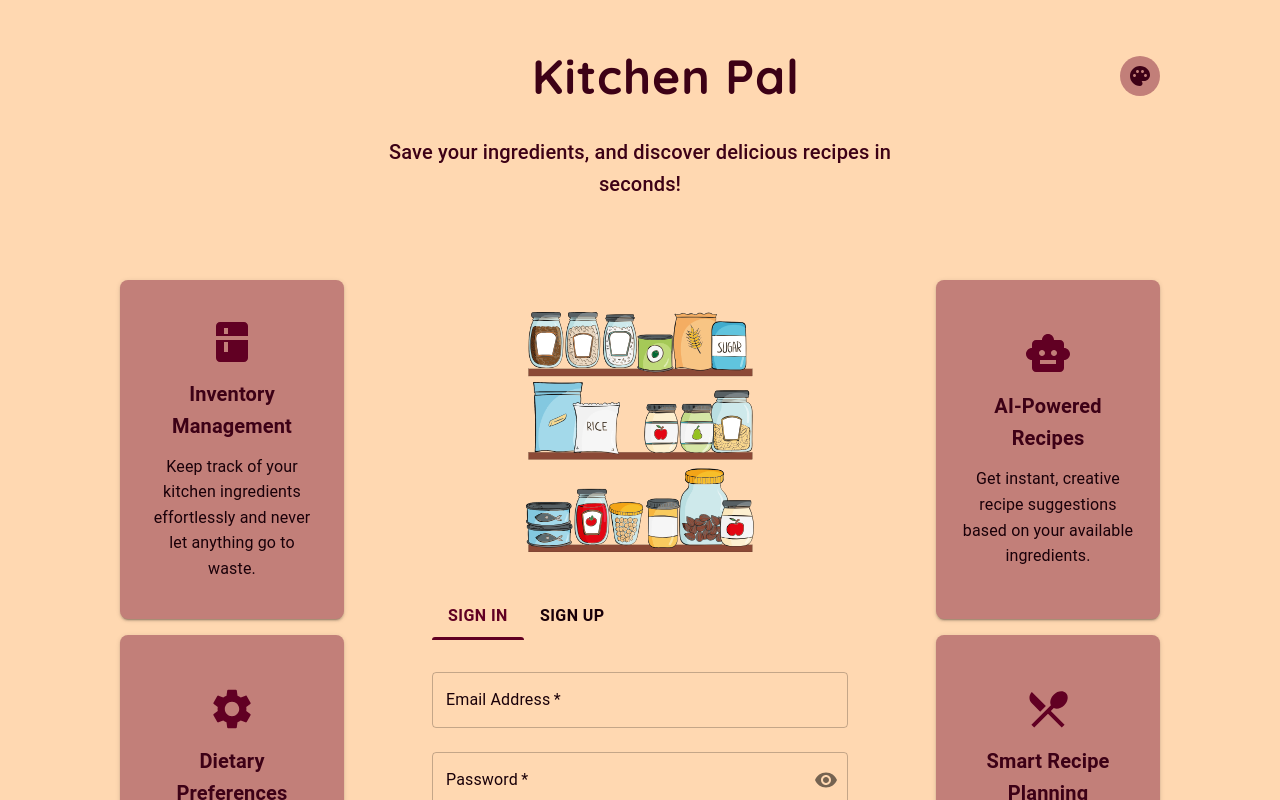
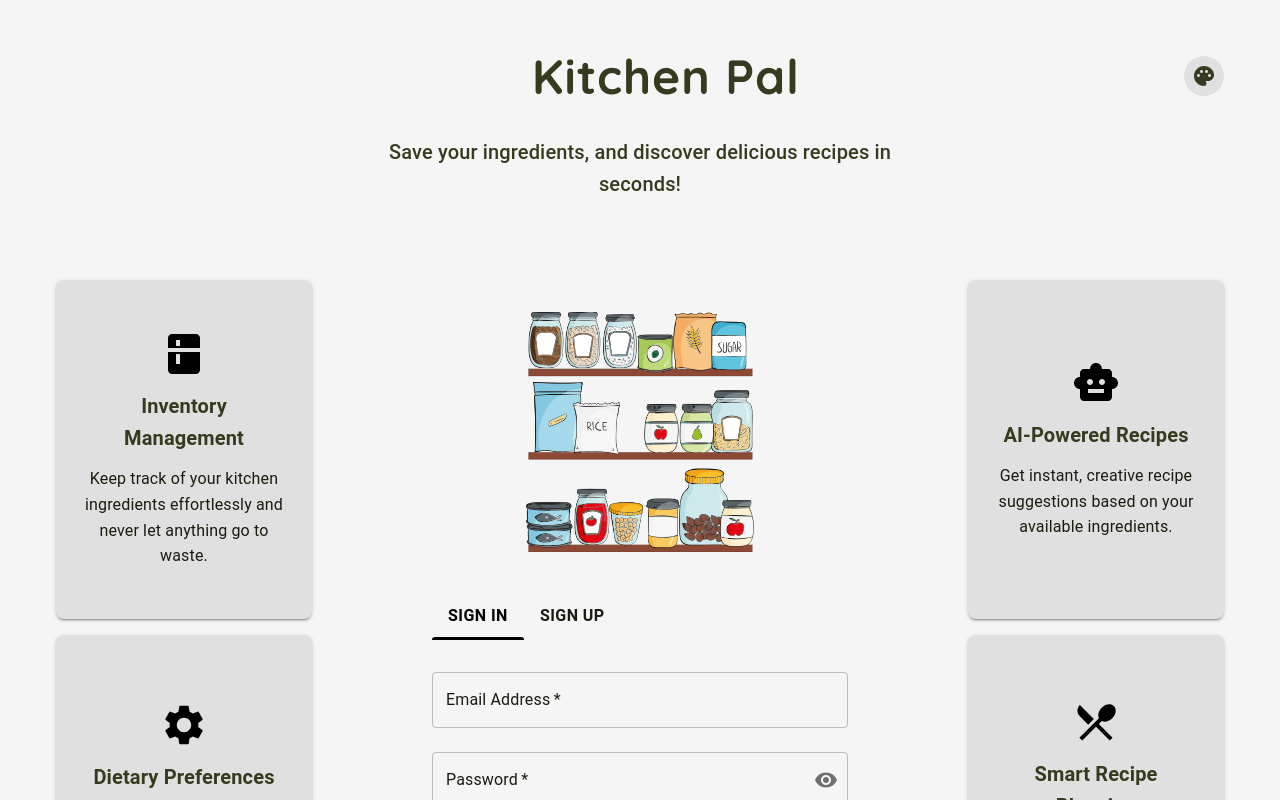
Before and after one commit to highflyer910/kitchenpal, a Next.js app: page / in a window 1280 px wide. Shown: the top 800 px of the page. Built offline with nearby package versions, Linux system fonts and the light colour scheme; no server answers.

Commit message:
fixed local storage issues

```diff
--- a/app/ThemeContext.js
+++ b/app/ThemeContext.js
@@ -1,4 +1,5 @@
 import React, { createContext, useState, useContext, useEffect } from 'react';
+import { createTheme } from '@mui/material/styles';
 import theme1 from './theme1';
 import theme2 from './theme2';
 import theme3 from './theme3';
@@ -11,33 +12,28 @@ const ThemeContext = createContext();
 export const useTheme = () => useContext(ThemeContext);
 
 export const ThemeProvider = ({ children }) => {
-  const [currentThemeIndex, setCurrentThemeIndex] = useState(() => {
-    const savedThemeIndex = localStorage.getItem('themeIndex');
-    return savedThemeIndex !== null ? parseInt(savedThemeIndex, 10) : 0;
-  });
+  const [currentThemeIndex, setCurrentThemeIndex] = useState(0);
 
   useEffect(() => {
-    localStorage.setItem('themeIndex', currentThemeIndex.toString());
-  }, [currentThemeIndex]);
+    const savedThemeIndex = localStorage.getItem('themeIndex');
+    if (savedThemeIndex !== null) {
+      setCurrentThemeIndex(parseInt(savedThemeIndex, 10));
+    }
+  }, []);
 
   const toggleTheme = () => {
-    setCurrentThemeIndex((prevIndex) => (prevIndex + 1) % themes.length);
+    setCurrentThemeIndex((prevIndex) => {
+      const newIndex = (prevIndex + 1) % themes.length;
+      localStorage.setItem('themeIndex', newIndex.toString());
+      return newIndex;
+    });
   };
 
+  const theme = React.useMemo(() => createTheme(themes[currentThemeIndex]), [currentThemeIndex]);
+
   return (
-    <ThemeContext.Provider value={{ theme: themes[currentThemeIndex], toggleTheme }}>
+    <ThemeContext.Provider value={{ theme, toggleTheme }}>
       {children}
     </ThemeContext.Provider>
   );
 };
-
-export const getThemeName = (theme) => {
-  switch (theme) {
-    case theme1: return 'Burgundy';
-    case theme2: return 'Green';
-    case theme3: return 'Orange';
-    case theme4: return 'B&W';
-    case theme5: return 'Dark';
-    default: return 'Custom';
-  }
-};
--- a/app/globals.css
+++ b/app/globals.css
@@ -4,6 +4,7 @@ html, body {
   margin: 0;
   padding: 0;
   font-family: 'Quicksand', sans-serif;
+  background-color: inherit;
 }
 
 * {
--- a/app/layout.js
+++ b/app/layout.js
@@ -12,7 +12,14 @@ function ThemedLayout({ children }) {
   return (
     <MuiThemeProvider theme={theme}>
       <CssBaseline />
-      {children}
+      <div style={{
+        minHeight: '100vh',
+        backgroundColor: theme.palette.background.default,
+        color: theme.palette.text.primary,
+        transition: 'background-color 0.3s, color 0.3s'
+      }}>
+        {children}
+      </div>
       <Analytics />
     </MuiThemeProvider>
   );
@@ -21,7 +28,7 @@ function ThemedLayout({ children }) {
 export default function RootLayout({ children }) {
   return (
     <html lang="en">
-      <body>
+      <body style={{ margin: 0, padding: 0 }}>
         <ThemeProvider>
           <ThemedLayout>{children}</ThemedLayout>
         </ThemeProvider>
--- a/app/page.js
+++ b/app/page.js
@@ -324,7 +324,6 @@ export default function HomePage() {
 
   return (
     <Fade in={true} timeout={1000}>
-      <Container maxWidth="lg">
         <Box sx={{
           minHeight: '100vh',
           display: 'flex',
@@ -502,7 +501,6 @@ export default function HomePage() {
           </>
         )}
       </Box>
-    </Container>
   </Fade>
 );
 }
--- a/app/theme1.js
+++ b/app/theme1.js
@@ -1,22 +1,22 @@
 import { createTheme } from '@mui/material/styles';
 
-const theme1 = createTheme({
+const theme4 = createTheme({
   palette: {
     primary: {
-      main: '#610023',
+      main: '#000000',
     },
     secondary: {
-      main: '#FCF8E8',
+      main: '#FFFFFF',
     },
     background: {
-      default: '#FFD8B1',
-      paper: '#C27F79',
+      default: '#F5F5F5',
+      paper: '#E0E0E0',
     },
     text: {
-      primary: '#3d0116',
-      secondary: '#1a0009',
+      primary: '#363B20',
+      secondary: '#1a1c0f',
     },
   },
 });
 
-export default theme1;
+export default theme4;
--- a/app/theme4.js
+++ b/app/theme4.js
@@ -1,22 +1,22 @@
 import { createTheme } from '@mui/material/styles';
 
-const theme4 = createTheme({
+const theme1 = createTheme({
   palette: {
     primary: {
-      main: '#000000',
+      main: '#610023',
     },
     secondary: {
-      main: '#FFFFFF',
+      main: '#FCF8E8',
     },
     background: {
-      default: '#F5F5F5',
-      paper: '#E0E0E0',
+      default: '#FFD8B1',
+      paper: '#C27F79',
     },
     text: {
-      primary: '#363B20',
-      secondary: '#1a1c0f',
+      primary: '#3d0116',
+      secondary: '#1a0009',
     },
   },
 });
 
-export default theme4;
+export default theme1;
```
